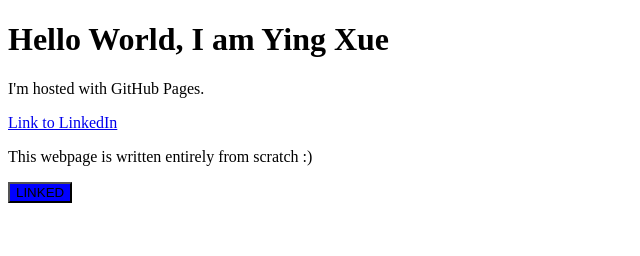
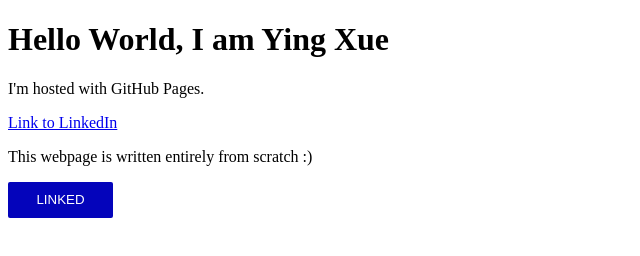
Before and after one commit to ngyingxue/ngyingxue.github.io, a plain HTML site: page index.html in a window 1280 px wide. Shown: the whole page, without its empty margins (0-640 px from the left). Drawn offline with Linux system fonts and the light colour scheme.

Commit message:
Update index.html

```diff
--- a/index.html
+++ b/index.html
@@ -11,6 +11,12 @@
 
 <style>
   button {
-    background-color: blue;
+    background-color: rgb(4, 4, 187);
+    color: white;
+    border: none;
+    height: 36px;
+    width: 105px;
+    border-radius: 2px;
+    cursor: pointer;
   }
 </style>
```
